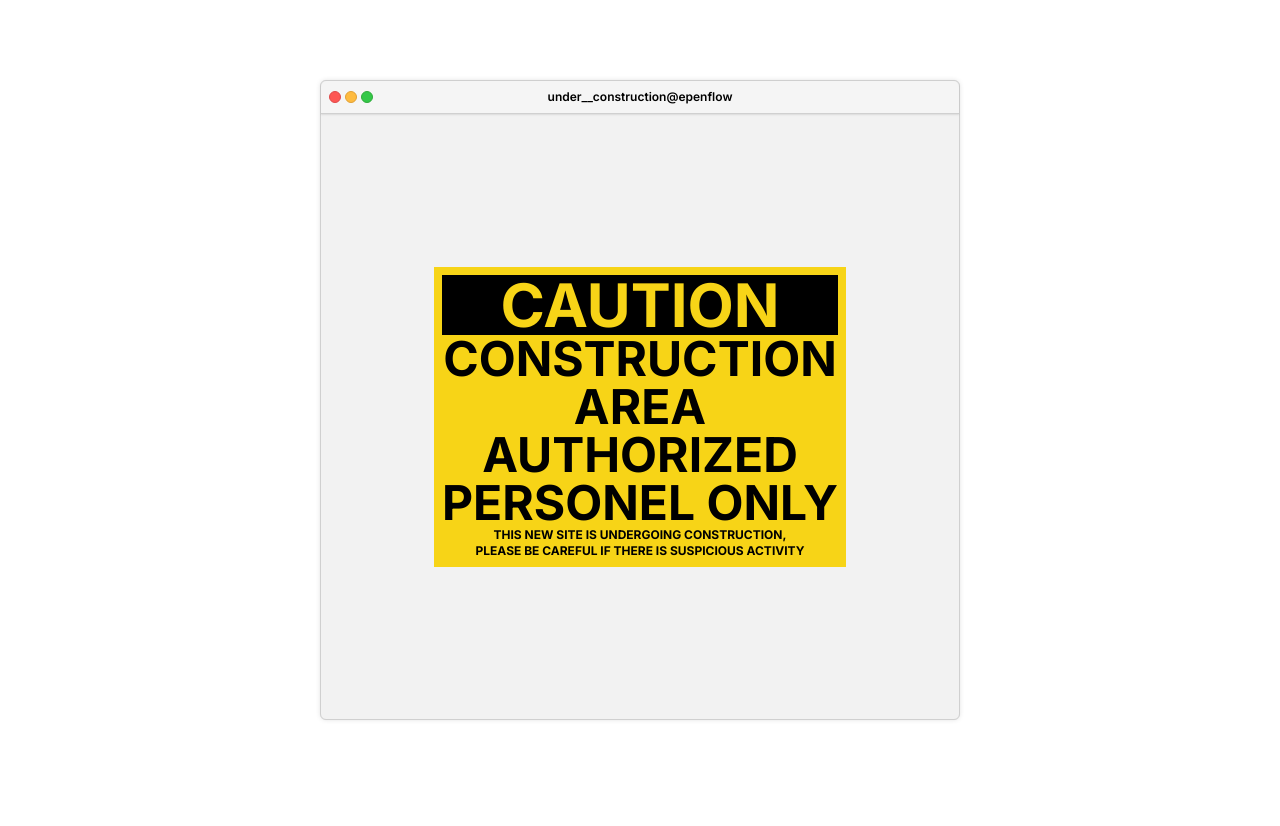
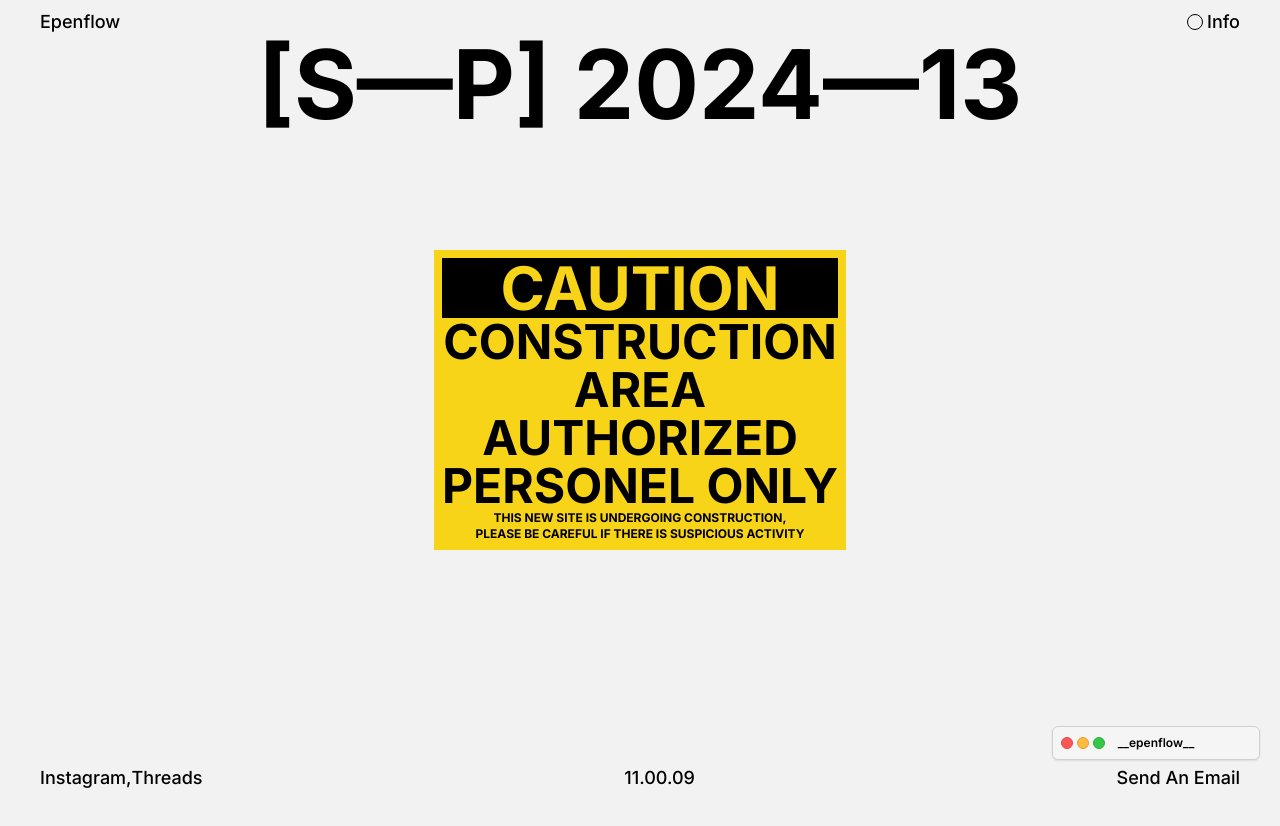
Before and after one commit to epenflow/EF-Studio, a Next.js app: page / in a window 1280 px wide. Shown: the top 826 px of the page. After the commit the page ends 800 px from the top, so only its background shows below. Built offline with nearby package versions, Linux system fonts and the light colour scheme; what tailwindcss-debug-screens would draw is missing.

Commit message:
adding footer, header

```diff
--- /dev/null
+++ b/src/app/components/Footer/Footer.tsx
@@ -0,0 +1,21 @@
+import dynamic from 'next/dynamic';
+import React from 'react';
+import FooterTimes from './FooterTimes';
+
+const Footer = () => {
+	console.info('footer');
+	return (
+		<footer className='fixed bottom-0 left-0'>
+			<div className='w-screen flex flex-row justify-between items-center lg:px-10 px-2 py-2  font-bold lg:font-medium lg:text-lg capitalize text-xs'>
+				<div className='flex flex-row items-center'>
+					<h1>instagram,</h1>
+					<h1>threads</h1>
+				</div>
+				<FooterTimes />
+				<h1>send an email</h1>
+			</div>
+		</footer>
+	);
+};
+
+export default Footer;
--- /dev/null
+++ b/src/app/components/Footer/FooterTimes.tsx
@@ -0,0 +1,33 @@
+'use client';
+import dynamic from 'next/dynamic';
+import React from 'react';
+
+const FooterTimes = () => {
+	const [dates, setDates] = React.useState<Date>(new Date());
+	React.useEffect(() => {
+		const intervalId = setInterval(() => {
+			setDates((prev) => {
+				const newDate = new Date();
+				prev = newDate;
+				return prev;
+			});
+		}, 1000);
+		return () => {
+			clearInterval(intervalId);
+		};
+	}, []);
+	function formatDate(date: Date) {
+		const dateFormat = new Intl.DateTimeFormat('id-ID', {
+			minute: '2-digit',
+			hour: '2-digit',
+			second: '2-digit',
+		}).format(date);
+		return dateFormat;
+	}
+	console.info('ss');
+	return <h1>{formatDate(dates)}</h1>;
+};
+
+export default dynamic(() => Promise.resolve(FooterTimes), {
+	ssr: false,
+});
--- /dev/null
+++ b/src/app/components/Navbar.tsx
@@ -0,0 +1,17 @@
+import React from 'react';
+
+const Navbar = () => {
+	return (
+		<header className='fixed top-0 left-0'>
+			<div className='w-screen flex flex-row justify-between items-center lg:px-10 px-2 py-2  font-bold lg:font-medium lg:text-lg capitalize text-xs'>
+				<h1>epenflow</h1>
+				<h1 className='flex items-center justify-center gap-1'>
+					<span className='h-4 w-4 rounded-full border border-solid border-black block hover:bg-black'></span>
+					info
+				</h1>
+			</div>
+		</header>
+	);
+};
+
+export default Navbar;
--- /dev/null
+++ b/src/app/components/Sections/MainSections.tsx
@@ -0,0 +1,47 @@
+'use client';
+import { TerminalProvider } from '@/app/utils/context/TerminalContext';
+import Terminal from '../Terminal/Terminal';
+import Caution from '../Caution';
+import React from 'react';
+import Link from 'next/link';
+import Image from 'next/image';
+import clsx from 'clsx';
+
+const MainSections = () => {
+	const [hover, setHover] = React.useState<boolean>(false);
+	function handleHover() {
+		setHover((prev) => !prev);
+	}
+	return (
+		<section className='overflow-hidden'>
+			<TerminalProvider>
+				<Terminal
+					title='__epenflow__'
+					contentClassNames='flex flex-col items-center justify-center bg-white'>
+					<Caution />
+				</Terminal>
+			</TerminalProvider>
+			<div className='h-screen w-screen flex items-center justify-center'>
+				<h1 className='absolute top-5 text-justify p-4 text-7xl lg:text-8xl font-bold text-default-200 mix-blend-difference'>
+					[S—P] 2024—13
+				</h1>
+				<div
+					className='cursor-pointer'
+					onMouseEnter={handleHover}
+					onMouseLeave={handleHover}>
+					<Caution />
+				</div>
+				<div
+					className={clsx(
+						'-z-10 absolute top-0 left-0 bg-cover',
+						hover ? 'w-full h-full' : 'h-0 w-0'
+					)}
+					style={{
+						backgroundImage: `url('/consts.gif')`,
+					}}></div>
+			</div>
+		</section>
+	);
+};
+
+export default MainSections;
--- a/src/app/components/Terminal/Terminal.tsx
+++ b/src/app/components/Terminal/Terminal.tsx
@@ -23,7 +23,8 @@ const Terminal: React.FC<Props> = ({
 		'#program__window'
 	) as HTMLElement;
 	const classNames = {
-		positions: 'fixed top-1/2 left-1/2 -translate-x-1/2 -translate-y-1/2',
+		positions:
+			'fixed top-1/2 left-1/2 -translate-x-1/2 -translate-y-1/2 z-50',
 		styles: 'bg-default-200 border-default rounded-md flex flex-col shadow-default-200',
 		sizes: {
 			lg: 'h-4/5 w-4/5',
@@ -41,7 +42,7 @@ const Terminal: React.FC<Props> = ({
 	console.info('terminal');
 	return (
 		<Condition
-			state={!minimize}
+			state={minimize}
 			secondChildren={
 				isDom &&
 				createPortal(<TerminalHeader title={title} />, programWindow)
--- a/src/app/components/Terminal/TerminalHeader.tsx
+++ b/src/app/components/Terminal/TerminalHeader.tsx
@@ -25,7 +25,7 @@ const TerminalHeader: React.FC<Props> = ({ title }) => {
 				classNames.styles,
 				classNames.spaces,
 				classNames.displays,
-				minimize === true
+				!minimize === true
 					? classNames.variants.minimize
 					: classNames.variants.maximize
 			)}>
--- a/src/app/components/Terminal/Window.tsx
+++ b/src/app/components/Terminal/Window.tsx
@@ -4,15 +4,12 @@ import React from 'react';
 const Window = () => {
 	const classNames = {
 		displays: 'flex flex-col gap-1 w-52',
-		positions: 'fixed bottom-5 right-5',
+		positions: 'fixed lg:bottom-10 bottom-8 lg:right-5 right-2',
 	};
 	return (
-		<article
+		<aside
 			id='program__window'
-			className={clsx(
-				classNames.displays,
-				classNames.positions
-			)}></article>
+			className={clsx(classNames.displays, classNames.positions)}></aside>
 	);
 };
 
--- a/src/app/globals.css
+++ b/src/app/globals.css
@@ -11,3 +11,8 @@
 		scrollbar-width: none;
 	}
 }
+@layer base {
+	body {
+		background-color: #f2f2f2;
+	}
+}
--- a/src/app/layout.tsx
+++ b/src/app/layout.tsx
@@ -17,7 +17,7 @@ export default function RootLayout({
 }>) {
 	return (
 		<html lang='en'>
-			<body className={`${inter.className} debug-screens`}>
+			<body className={`${inter.className}`}>
 				<Window />
 				{children}
 			</body>
--- a/src/app/page.tsx
+++ b/src/app/page.tsx
@@ -1,21 +1,15 @@
-import Image from 'next/image';
-import Terminal from './components/Terminal/Terminal';
-import { TerminalProvider } from './utils/context/TerminalContext';
-import Caution from './components/Caution';
+import Footer from './components/Footer/Footer';
+import Navbar from './components/Navbar';
+import MainSections from './components/Sections/MainSections';
 
 export default function Home() {
 	return (
-		<main>
-			<section className=''>
-				<TerminalProvider>
-					<Terminal
-						title='under__construction@epenflow'
-						contentClassNames='flex flex-col items-center justify-center'>
-						<Caution />
-					</Terminal>
-				</TerminalProvider>
-			</section>
-			<section className='h-[300vh]'></section>
-		</main>
+		<>
+			<Navbar />
+			<main>
+				<MainSections />
+			</main>
+			<Footer />
+		</>
 	);
 }
```
Also changed, not shown: 1 other file (tests, documents, lock files or other folders).
